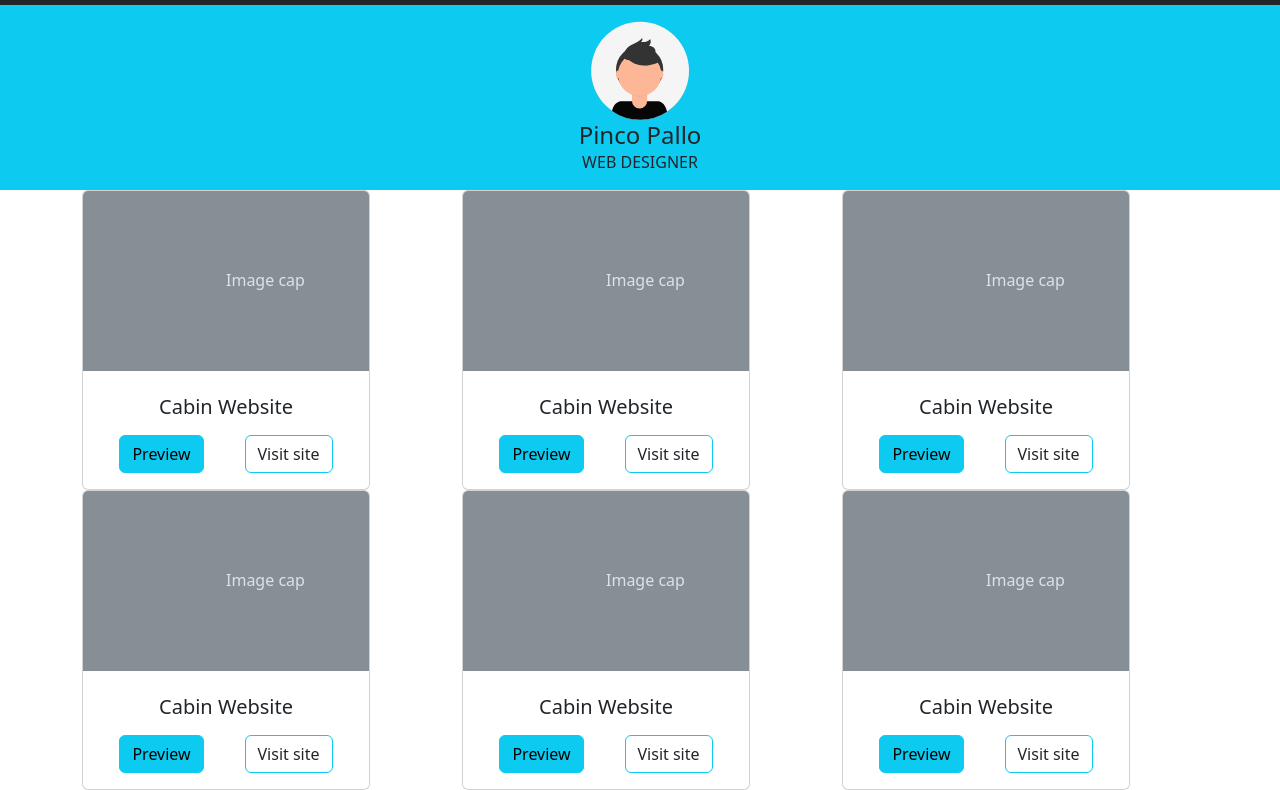
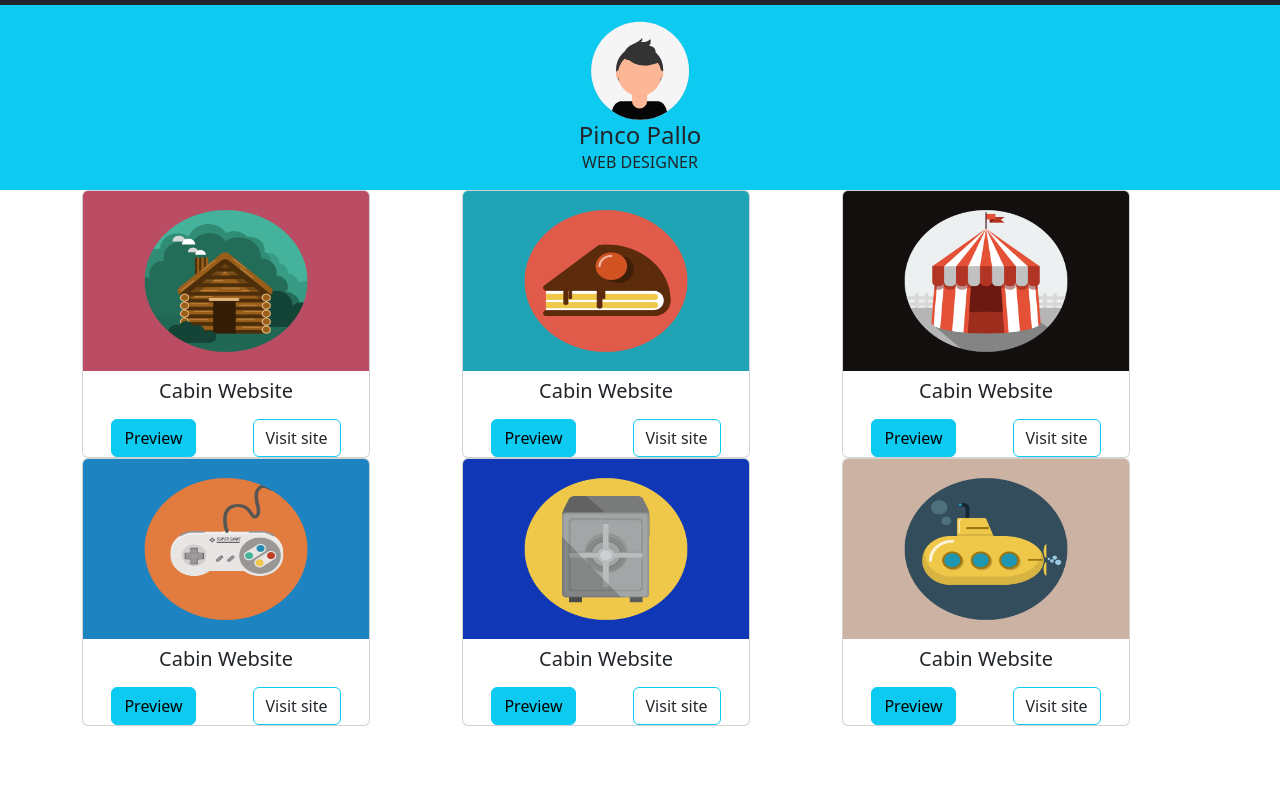
Before and after one commit to adelademarku/bootstrap-html-freelancer, a plain HTML site: page index.html in a window 1280 px wide. Shown: the part 51-841 px from the top of the page. After the commit the page ends 800 px from the top, so only its background shows below. Drawn offline with nearby package versions, Linux system fonts and the light colour scheme.

Commit message:
sistemazione img

```diff
--- a/index.html
+++ b/index.html
@@ -57,20 +57,13 @@
         <div class="container">
 
             <!--primo row 3 col-->
-            <div class="row  main row ">
+            <div class="row  main row   ">
 
                 <!--primo col row1 -->
                 <div class="col-md-6 col-xl-4">
                     <div class="card" style="width: 18rem;">
-                        <svg class="bd-placeholder-img card-img-top" width="100%" height="180"
-                            xmlns="http://www.w3.org/2000/svg" role="img" aria-label="Placeholder: Image cap"
-                            preserveAspectRatio="xMidYMid slice" focusable="false">
-                            <title>Placeholder</title>
-                            <rect width="100%" height="100%" fill="#868e96"></rect><text x="50%" y="50%" fill="#dee2e6"
-                                dy=".3em">Image cap</text>
-                        </svg>
-
-                        <div class="card-body">
+                        <img src="./img/portfolio/cabin.png" class="card-img-top" width="100%" height="180" alt="cabin">
+                        <div class="card-body p-0">
                             <h5 class="card-title text-center mt-2">Cabin Website</h5>
                             <div class="d-flex justify-content-around">
                                 <a href="#" class="btn btn-info mb1 black bg-silver mt-2">Preview</a>
@@ -82,15 +75,9 @@
                 <!--secondo col row1-->
                 <div class="col-md-6 col-xl-4">
                     <div class="card" style="width: 18rem;">
-                        <svg class="bd-placeholder-img card-img-top" width="100%" height="180"
-                            xmlns="http://www.w3.org/2000/svg" role="img" aria-label="Placeholder: Image cap"
-                            preserveAspectRatio="xMidYMid slice" focusable="false">
-                            <title>Placeholder</title>
-                            <rect width="100%" height="100%" fill="#868e96"></rect><text x="50%" y="50%" fill="#dee2e6"
-                                dy=".3em">Image cap</text>
-                        </svg>
+                        <img src="./img/portfolio/cake.png" class="card-img-top" width="100%" height="180" alt="cake">
 
-                        <div class="card-body">
+                        <div class="card-body p-0">
                             <h5 class="card-title text-center mt-2">Cabin Website</h5>
                             <div class="d-flex justify-content-around">
                                 <a href="#" class="btn btn-info mb1 black bg-silver mt-2">Preview</a>
@@ -102,15 +89,10 @@
                 <!--terzo col row1-->
                 <div class="col-md-6 col-xl-4">
                     <div class="card" style="width: 18rem;">
-                        <svg class="bd-placeholder-img card-img-top" width="100%" height="180"
-                            xmlns="http://www.w3.org/2000/svg" role="img" aria-label="Placeholder: Image cap"
-                            preserveAspectRatio="xMidYMid slice" focusable="false">
-                            <title>Placeholder</title>
-                            <rect width="100%" height="100%" fill="#868e96"></rect><text x="50%" y="50%" fill="#dee2e6"
-                                dy=".3em">Image cap</text>
-                        </svg>
+                        <img src="./img/portfolio/circus.png" class="card-img-top" width="100%" height="180"
+                            alt="circus">
 
-                        <div class="card-body">
+                        <div class="card-body p-0">
                             <h5 class="card-title text-center mt-2">Cabin Website</h5>
                             <div class="d-flex justify-content-around">
                                 <a href="#" class="btn btn-info mb1 black bg-silver mt-2">Preview</a>
@@ -128,15 +110,9 @@
                 <!--primo col row2-->
                 <div class="col-md-6 col-xl-4">
                     <div class="card" style="width: 18rem;">
-                        <svg class="bd-placeholder-img card-img-top" width="100%" height="180"
-                            xmlns="http://www.w3.org/2000/svg" role="img" aria-label="Placeholder: Image cap"
-                            preserveAspectRatio="xMidYMid slice" focusable="false">
-                            <title>Placeholder</title>
-                            <rect width="100%" height="100%" fill="#868e96"></rect><text x="50%" y="50%" fill="#dee2e6"
-                                dy=".3em">Image cap</text>
-                        </svg>
+                        <img src="./img/portfolio/game.png" class="card-img-top" width="100%" height="180" alt="game">
 
-                        <div class="card-body">
+                        <div class="card-body p-0">
                             <h5 class="card-title text-center mt-2">Cabin Website</h5>
                             <div class="d-flex justify-content-around">
                                 <a href="#" class="btn btn-info mb1 black bg-silver mt-2">Preview</a>
@@ -149,15 +125,9 @@
                 <!--secondo col row2-->
                 <div class="col-md-6 col-xl-4">
                     <div class="card" style="width: 18rem;">
-                        <svg class="bd-placeholder-img card-img-top" width="100%" height="180"
-                            xmlns="http://www.w3.org/2000/svg" role="img" aria-label="Placeholder: Image cap"
-                            preserveAspectRatio="xMidYMid slice" focusable="false">
-                            <title>Placeholder</title>
-                            <rect width="100%" height="100%" fill="#868e96"></rect><text x="50%" y="50%" fill="#dee2e6"
-                                dy=".3em">Image cap</text>
-                        </svg>
+                        <img src="./img/portfolio/safe.png" class="card-img-top" width="100%" height="180" alt="safe">
 
-                        <div class="card-body">
+                        <div class="card-body p-0">
                             <h5 class="card-title text-center mt-2">Cabin Website</h5>
                             <div class="d-flex justify-content-around">
                                 <a href="#" class="btn btn-info mb1 black bg-silver mt-2">Preview</a>
@@ -170,15 +140,10 @@
                 <!--terzo col row2-->
                 <div class="col-md-6 col-xl-4">
                     <div class="card" style="width: 18rem;">
-                        <svg class="bd-placeholder-img card-img-top" width="100%" height="180"
-                            xmlns="http://www.w3.org/2000/svg" role="img" aria-label="Placeholder: Image cap"
-                            preserveAspectRatio="xMidYMid slice" focusable="false">
-                            <title>Placeholder</title>
-                            <rect width="100%" height="100%" fill="#868e96"></rect><text x="50%" y="50%" fill="#dee2e6"
-                                dy=".3em">Image cap</text>
-                        </svg>
+                        <img src="./img/portfolio/submarine.png" class="card-img-top" width="100%" height="180"
+                            alt="submarine">
 
-                        <div class="card-body">
+                        <div class="card-body p-0">
                             <h5 class="card-title text-center mt-2">Cabin Website</h5>
                             <div class="d-flex justify-content-around">
                                 <a href="#" class="btn btn-info mb1 black bg-silver mt-2">Preview</a>
```
